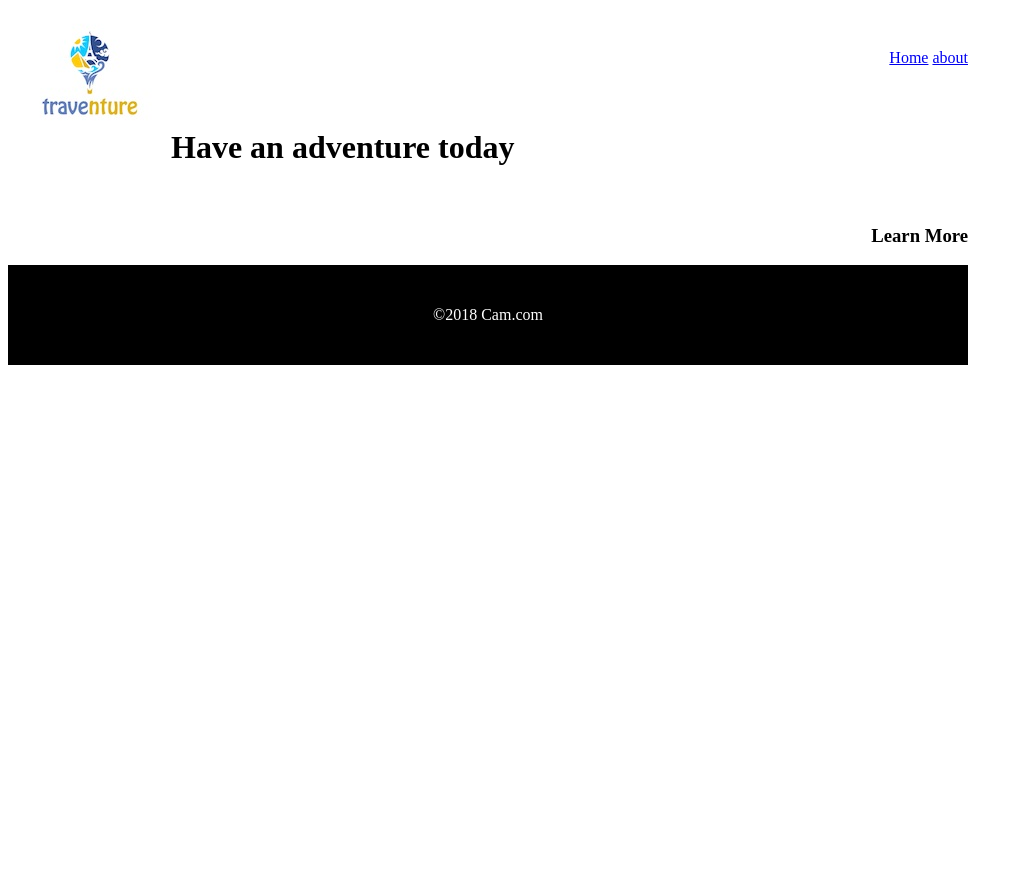
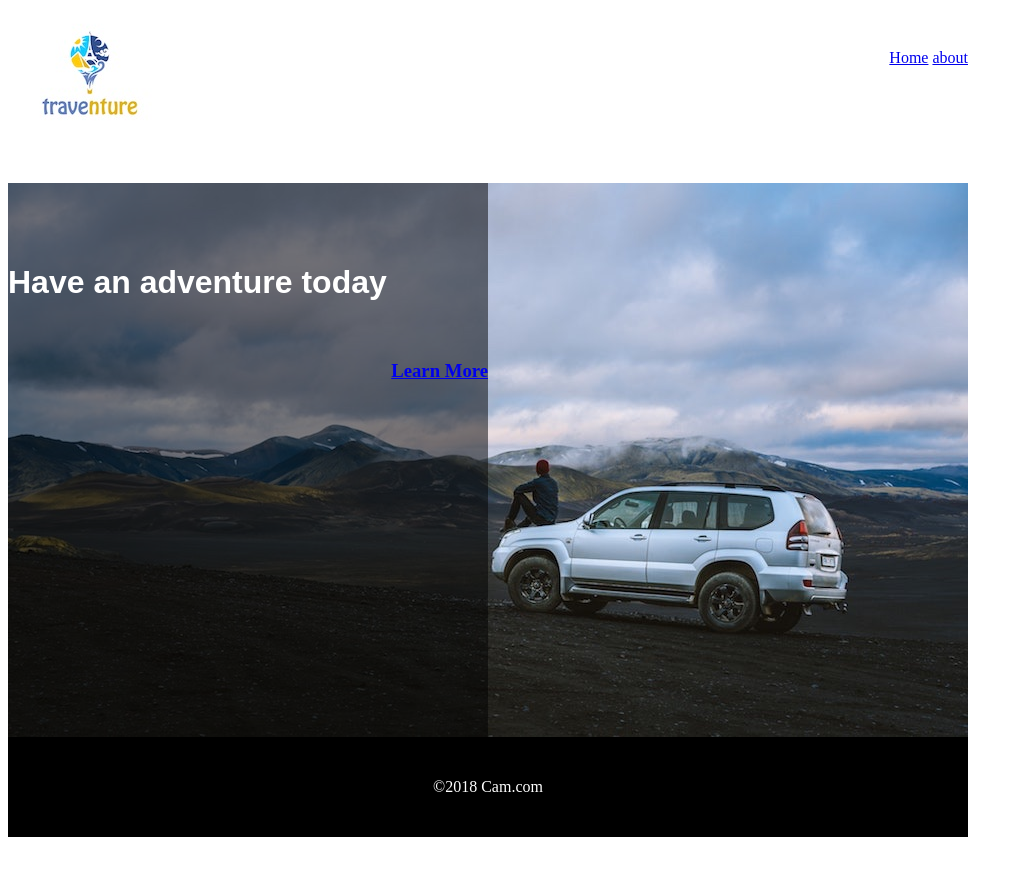
Before and after one commit to CamP24/ispracticalexam, a plain HTML site: page docs/index.html in a window 1280 px wide. Shown: the whole page, without its empty margins (0-1023 px from the left). Before the commit the page ends 800 px from the top, so only its background shows below. Drawn offline with Linux system fonts and the light colour scheme.

Commit message:
Task: Created index and about pages Task: Created css Fix: index.html layout Fix: float property on about.html elements

```diff
--- a/docs/index.html
+++ b/docs/index.html
@@ -13,7 +13,7 @@
 <div id="wrapper" class="marginCenter">
     <div id="top">
         <div id="logo" class="floatLeft">
-            <a href="index.html" height="145" widght="145"><img src="img/logo.jpg" alt="company logo"></a>
+            <a href="index.html" height="145" widght="145"><img src="styles/img/logo.jpg" alt="company logo"></a>
         </div>
         <div id="menu" class="floatRight">
             <ul class="displayInLine textRight">
@@ -22,18 +22,17 @@
             </ul>
         </div>
     </div>
-    <div id="main">
-        <div id="greeting">
-           <h1>Have an adventure today</h1>
+    <div id="main" class="clearFix">
+        <div id="leftpanel" class="floatLeft leftPanel shade">
+           <h1 class="whiteText topPadding marginCenter noSerif">Have an adventure today</h1>
             <br>
-            <h3 class="textRight"><a href="#"></a> Learn More</h3>
+            <h3 class="textRight"><a href="#">Learn More</a></h3>
         </div>
-        <div id="rightimg">
+        <div id="rightimg" class="floatRight">
 
         </div>
     </div>
-
-    <div id="footer" class="clearFix marginCenter textCenter centerPadding">
+    <div id="footer" class="clearFix marginCenter textCenter centerPadding clearMargin">
         <span class ="alignCenter">&copy;2018 Cam.com</span>
     </div>
 
--- a/docs/styles/stylesheet.css
+++ b/docs/styles/stylesheet.css
@@ -1,6 +1,6 @@
 #wrapper {
     width: 960px;
-    length: 1000px;
+    height: 1000px;
 }
 
 .floatLeft {
@@ -102,10 +102,6 @@
     margin-left: 20px;
 }
 
-#footer {
-    height: 100px;
-}
-
 .centerTable {
     margin-left: 206px;
     margin-right: 206px;
@@ -122,6 +118,32 @@
     padding-left: auto;
 }
 
-.background {
+#main {
     background-image: url("img/jeep.jpg");
+    background-repeat: no-repeat;
+    height: 554px;
 }
+
+.whiteText {
+    color: white;
+}
+
+.noSerif {
+    font-family: sans-serif;
+}
+
+.topPadding {
+    padding-top: 60px;
+}
+
+.shade {
+    background: rgba(0,0,0,0.5);
+    position: relative;
+    top: 0;
+    left: 0;
+}
+
+#leftpanel {
+    height: 100%;
+    width: 50%;
+}
```
Also changed, not shown: docs/about.html (+3 -3 lines), docs/styles/img/jeep.jpg (renamed from docs/img/jeep.jpg), docs/styles/img/logo.jpg (renamed from docs/img/logo.jpg), docs/styles/img/trail.jpg (renamed from docs/img/trail.jpg).
